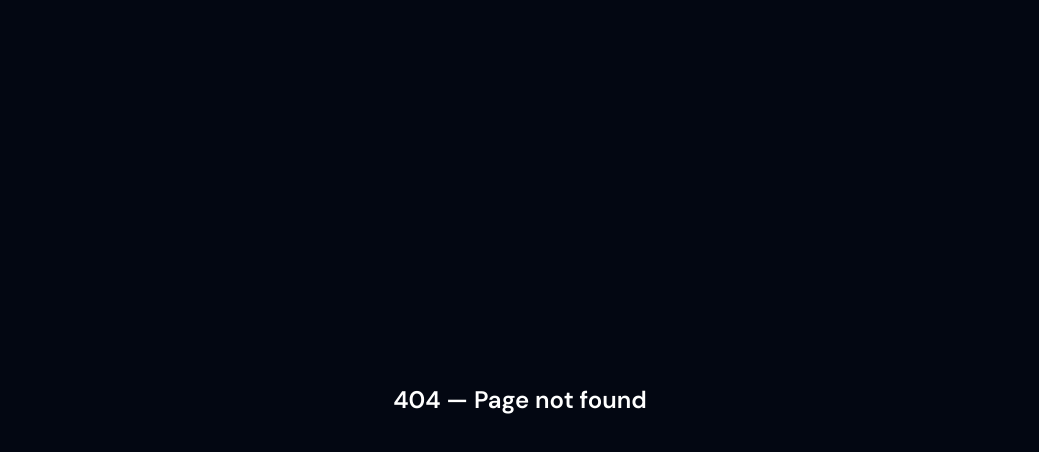
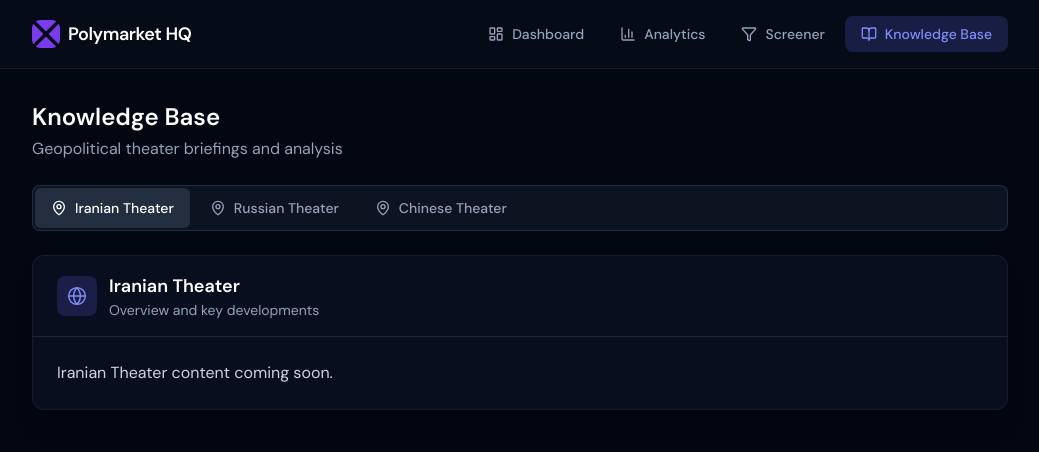
Before and after one commit to zarnoevic/polymarket-hq, a Next.js app in the folder apps/dashboard/: page /knowledge-base in a window 1280 px wide. Before the commit this address had no page. Shown: the top 452 px of the page, without its empty margins (120-1159 px from the left). Built offline with nearby package versions, Linux system fonts and the light colour scheme.

Commit message:
improvements

```diff
--- /dev/null
+++ b/apps/dashboard/app/(dashboard)/knowledge-base/page.tsx
@@ -0,0 +1,90 @@
+"use client";
+
+import { useState } from "react";
+import { Globe, MapPin } from "lucide-react";
+
+type TheaterTab = "iranian" | "russian" | "chinese";
+
+const theaterTabs: { tab: TheaterTab; label: string }[] = [
+  { tab: "iranian", label: "Iranian Theater" },
+  { tab: "russian", label: "Russian Theater" },
+  { tab: "chinese", label: "Chinese Theater" },
+];
+
+export default function KnowledgeBasePage() {
+  const [activeTab, setActiveTab] = useState<TheaterTab>("iranian");
+
+  return (
+    <div className="min-h-screen bg-[rgb(var(--background-rgb))]">
+      <div
+        className="pointer-events-none fixed inset-0 opacity-[0.03]"
+        style={{
+          backgroundImage: `linear-gradient(rgba(255,255,255,.08) 1px, transparent 1px),
+            linear-gradient(90deg, rgba(255,255,255,.08) 1px, transparent 1px)`,
+          backgroundSize: "60px 60px",
+        }}
+      />
+
+      <div className="relative z-10 mx-auto max-w-5xl px-6 py-8">
+        <div className="mb-6">
+          <h1 className="text-2xl font-semibold text-white">Knowledge Base</h1>
+          <p className="mt-1 text-slate-400">
+            Geopolitical theater briefings and analysis
+          </p>
+        </div>
+
+        <div className="flex flex-wrap gap-1 rounded-lg border border-slate-700/60 bg-slate-800/40 p-0.5">
+          {theaterTabs.map(({ tab, label }) => (
+            <button
+              key={tab}
+              onClick={() => setActiveTab(tab)}
+              className={`flex items-center gap-2 rounded-md px-4 py-2.5 text-sm font-medium transition-colors ${
+                activeTab === tab
+                  ? "bg-slate-700/60 text-white"
+                  : "text-slate-400 hover:bg-slate-700/60 hover:text-white"
+              }`}
+            >
+              <MapPin className="h-4 w-4" />
+              {label}
+            </button>
+          ))}
+        </div>
+
+        <div className="mt-6 overflow-hidden rounded-xl border border-slate-800/60 bg-slate-900/50 shadow-xl shadow-black/20 backdrop-blur-sm">
+          <div className="border-b border-slate-700/50 px-6 py-4">
+            <div className="flex items-center gap-3">
+              <div className="flex h-10 w-10 items-center justify-center rounded-lg bg-indigo-500/20 text-indigo-400">
+                <Globe className="h-5 w-5" strokeWidth={1.75} />
+              </div>
+              <div>
+                <h2 className="text-lg font-semibold text-white">
+                  {theaterTabs.find((t) => t.tab === activeTab)?.label ?? activeTab}
+                </h2>
+                <p className="text-sm text-slate-400">
+                  Overview and key developments
+                </p>
+              </div>
+            </div>
+          </div>
+          <div className="px-6 py-6">
+            {activeTab === "iranian" && (
+              <div className="space-y-4 text-slate-300">
+                <p>Iranian Theater content coming soon.</p>
+              </div>
+            )}
+            {activeTab === "russian" && (
+              <div className="space-y-4 text-slate-300">
+                <p>Russian Theater content coming soon.</p>
+              </div>
+            )}
+            {activeTab === "chinese" && (
+              <div className="space-y-4 text-slate-300">
+                <p>Chinese Theater content coming soon.</p>
+              </div>
+            )}
+          </div>
+        </div>
+      </div>
+    </div>
+  );
+}
--- a/apps/dashboard/app/(dashboard)/page.tsx
+++ b/apps/dashboard/app/(dashboard)/page.tsx
@@ -314,8 +314,8 @@
       />
 
       <div className="relative z-10 flex w-full pt-4 pb-2">
-        {/* Left margin: averages and total win */}
-        <div className="flex flex-1 flex-col items-center justify-center gap-4 min-w-0">
+        {/* Left margin: total win (aligned with category by allocation), averages beneath */}
+        <div className="flex flex-1 flex-col items-center justify-start gap-4 min-w-0 pt-4">
           {positions.length > 0 && (
             <div className="inline-flex flex-col items-stretch gap-4">
               <div className="overflow-hidden rounded-xl border border-slate-800/60 bg-slate-900/50 p-4 shadow-lg shadow-black/10">
@@ -681,8 +681,8 @@
           </div>
         )}
         </div>
-        {/* Right margin: Pie charts - allocation, category 24h, positions 24h */}
-        <div className="flex flex-1 flex-col items-center justify-center gap-4 min-w-0 py-4">
+        {/* Right margin: Pie charts - allocation (aligned with total win), category 24h, positions 24h */}
+        <div className="flex flex-1 flex-col items-center justify-start gap-4 min-w-0 pt-4">
           {positions.length > 0 && (
             <>
               <CategoryCompositionPieChart
--- a/apps/dashboard/app/components/Nav.tsx
+++ b/apps/dashboard/app/components/Nav.tsx
@@ -3,12 +3,13 @@
 import Link from "next/link";
 import Image from "next/image";
 import { usePathname } from "next/navigation";
-import { LayoutDashboard, BarChart3, Filter } from "lucide-react";
+import { LayoutDashboard, BarChart3, Filter, BookOpen } from "lucide-react";
 
 const navItems = [
   { href: "/", label: "Dashboard", icon: LayoutDashboard },
   { href: "/analytics", label: "Analytics", icon: BarChart3 },
   { href: "/screener", label: "Screener", icon: Filter },
+  { href: "/knowledge-base", label: "Knowledge Base", icon: BookOpen },
 ];
 
 export function Nav() {
```
Also changed, not shown: 1 other file (tests, documents, lock files or other folders).
